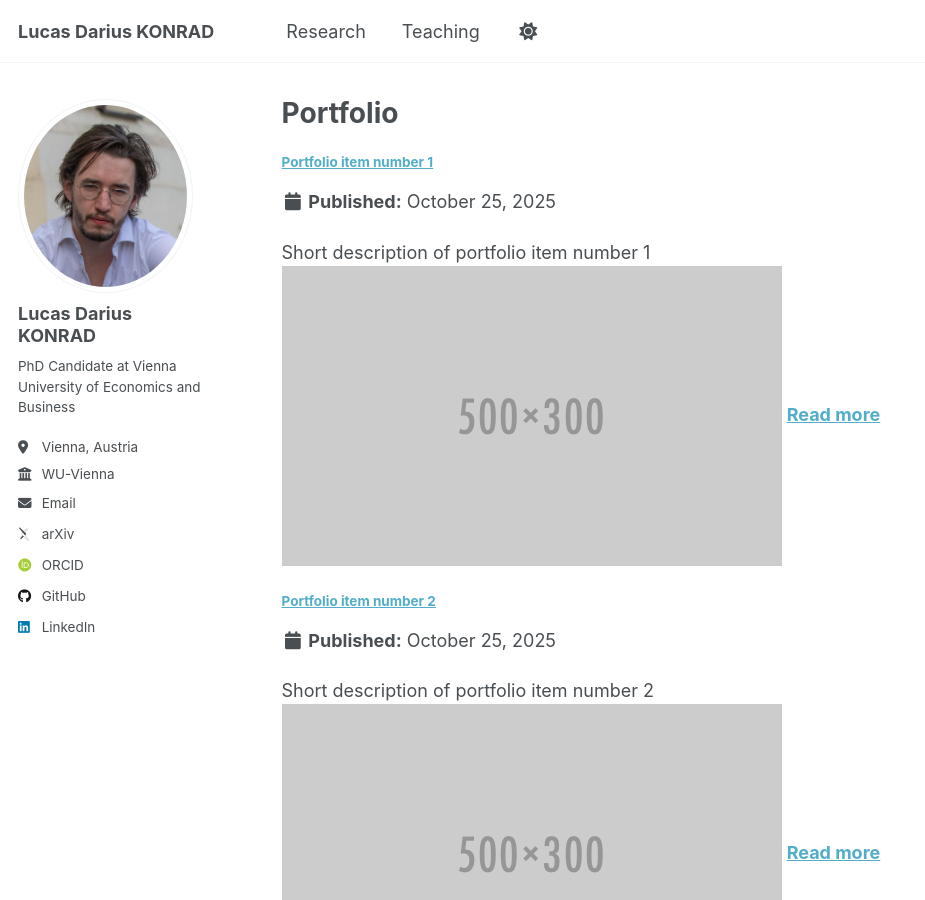
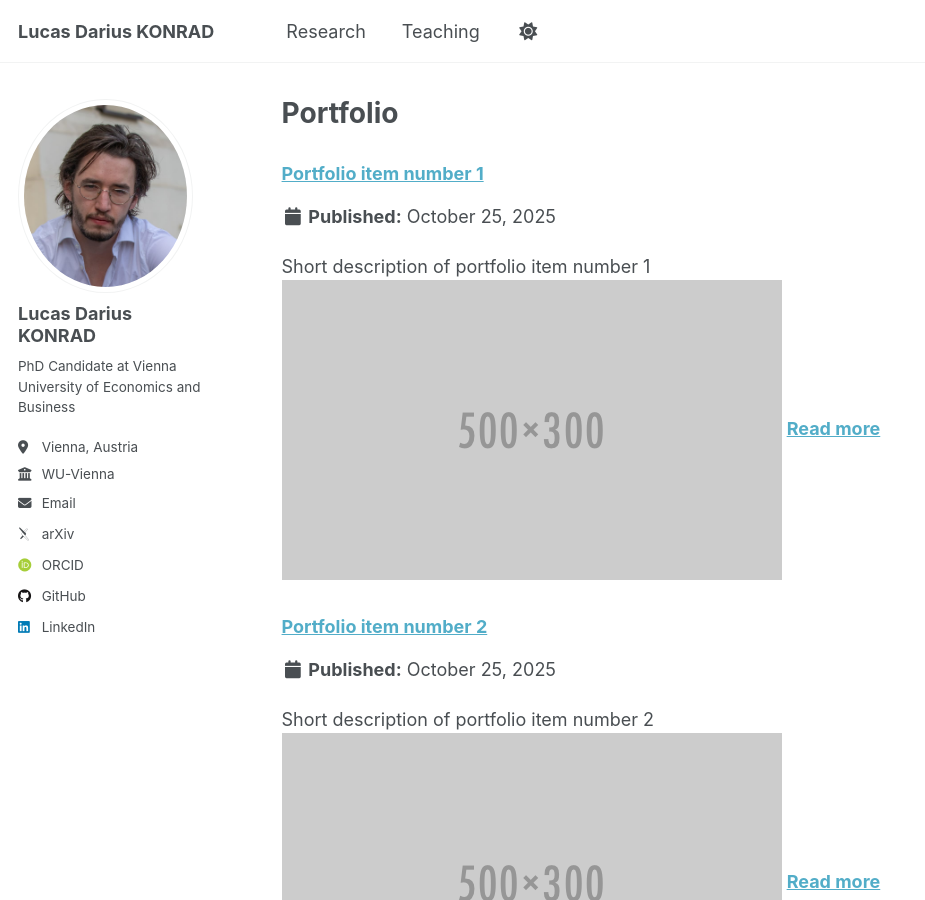
Before and after one commit to konradld/konradld.github.io, a Jekyll site: the page built from _pages/portfolio.html, in a window 1280 px wide and 900 px high. Shown: the whole window, without its empty margins (0-925 px from the left). Built offline with Jekyll 4.4.1, drawn with Linux system fonts in a browser that asks for light colours; some web fonts are replaced; a script that is not in the unit is left out.

Commit message:
Update archive-single.html

```diff
--- a/_includes/archive-single.html
+++ b/_includes/archive-single.html
@@ -26,13 +26,13 @@
       </div>
     {% endif %}
 
-    <h4 class="archive__item-title" itemprop="headline">
+    <h3 class="archive__item-title" itemprop="headline">
       {% if post.link %}
         <a href="{{ post.link }}">{{ title }}</a> <a href="{{ base_path }}{{ post.url }}" rel="permalink"><i class="fa fa-link" aria-hidden="true" title="permalink"></i><span class="sr-only">Permalink</span></a>
       {% else %}
         <a href="{{ base_path }}{{ post.url }}" rel="permalink">{{ title }}</a>
       {% endif %}
-    </h4>
+    </h3>
 
     {% if post.read_time %}
       <p class="page__meta"><i class="fa fa-clock" aria-hidden="true"></i> {% include read-time.html %}</p>
```
